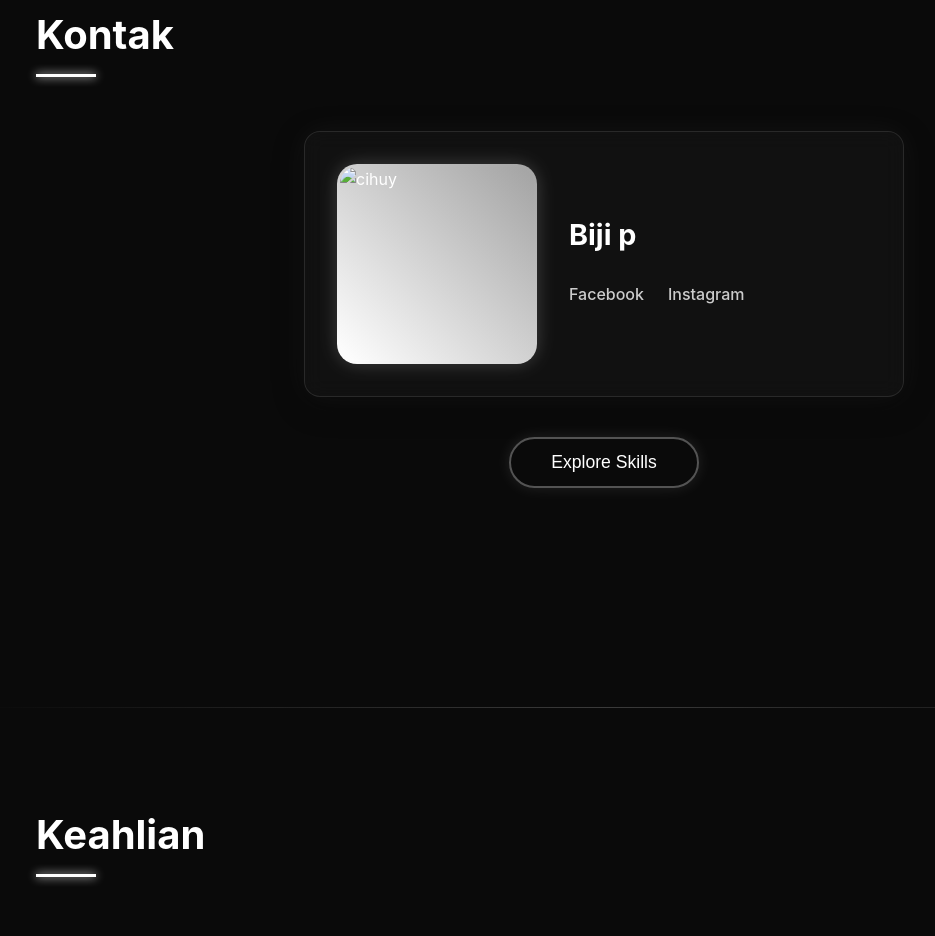
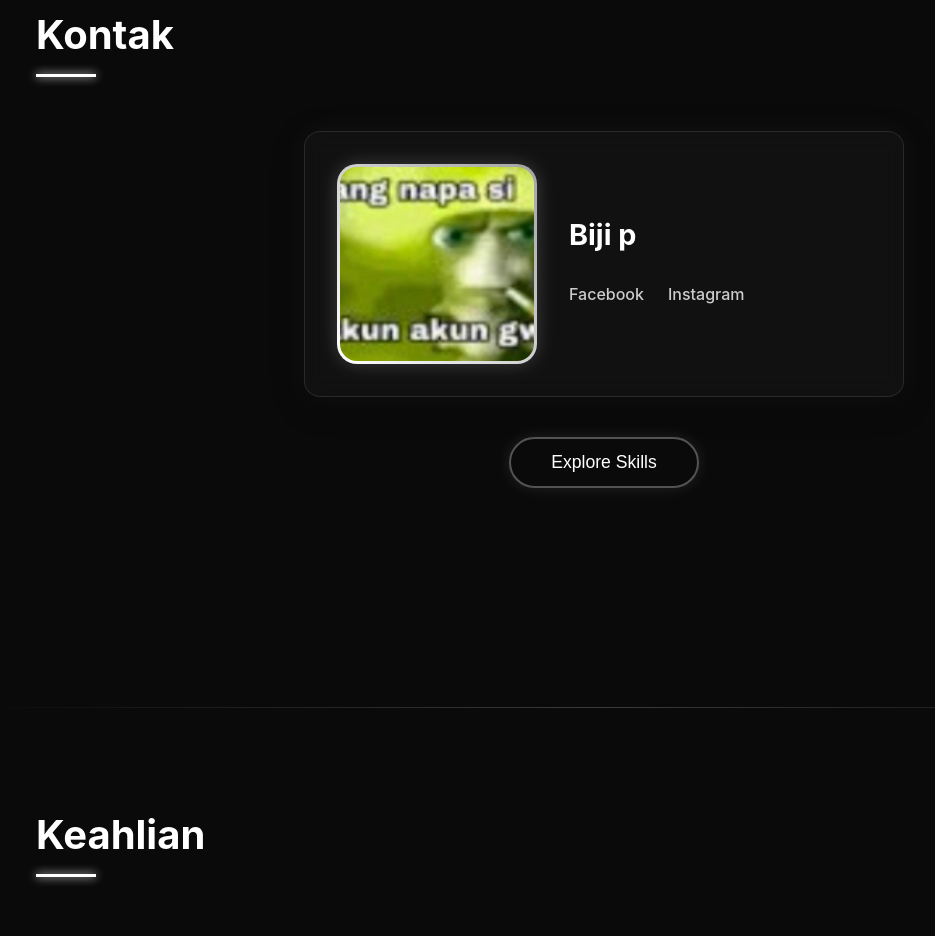
Before and after one commit to tfhrigit/myportfol, a plain HTML site: page web_project/index.html in a window 1280 px wide. Shown: the part 1693-2629 px from the top of the page, without its empty margins (36-971 px from the left). Drawn offline with Linux system fonts and the light colour scheme.

Commit message:
Add files via upload

```diff
--- a/web_project/index.html
+++ b/web_project/index.html
@@ -85,7 +85,7 @@
     <div class="container">
       <h2>Kontak</h2>
       <div class="contact-card">
-        <img src="asset/download.jpeg" alt="cihuy" class="profile-pic" />
+        <img src="download.jpeg" alt="cihuy" class="profile-pic" />
         <div class="contact-info">
           <h3>Biji p</h3>
           <div class="social-links">
```
